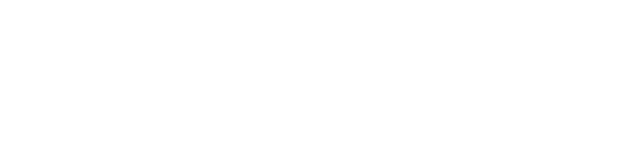
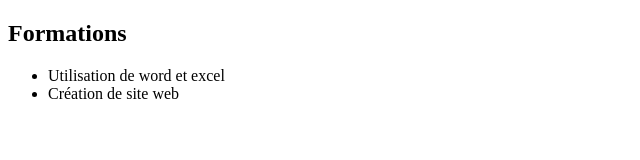
Before and after one commit to Leaakoss/git-mon-cv, a plain HTML site: page index.html in a window 1280 px wide. Shown: the whole page, without its empty margins (0-640 px from the left). Drawn offline with Linux system fonts and the light colour scheme.

Commit message:
mise en place de la section formations

```diff
--- a/index.html
+++ b/index.html
@@ -8,6 +8,11 @@
 
 </head>
 <body>
+    <h2>Formations</h2>
+    <ul>
+        <li>Utilisation de word et excel</li>
+        <li>Création de site web </li>
+    </ul>
 
 </body>
 </html>
```
